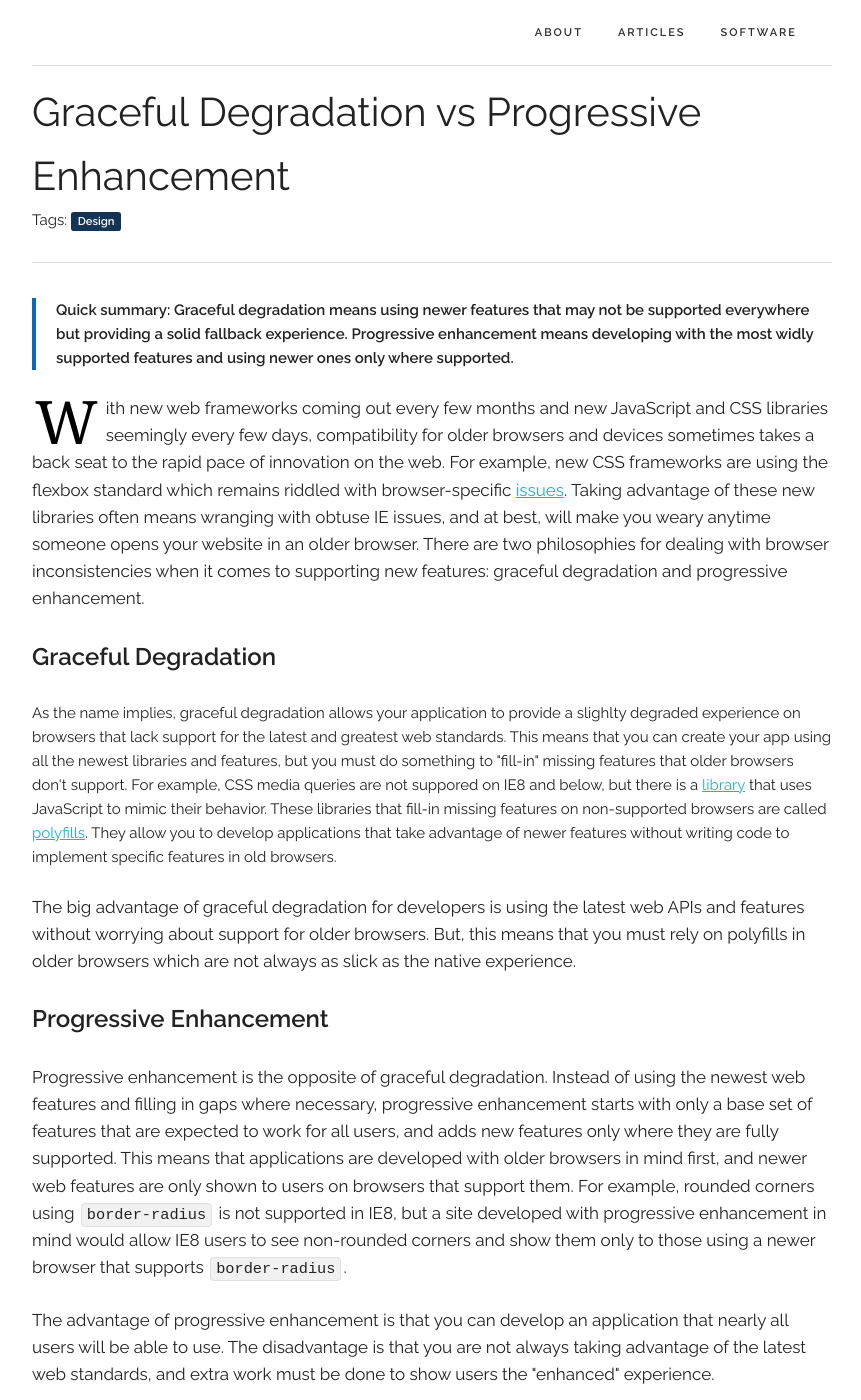
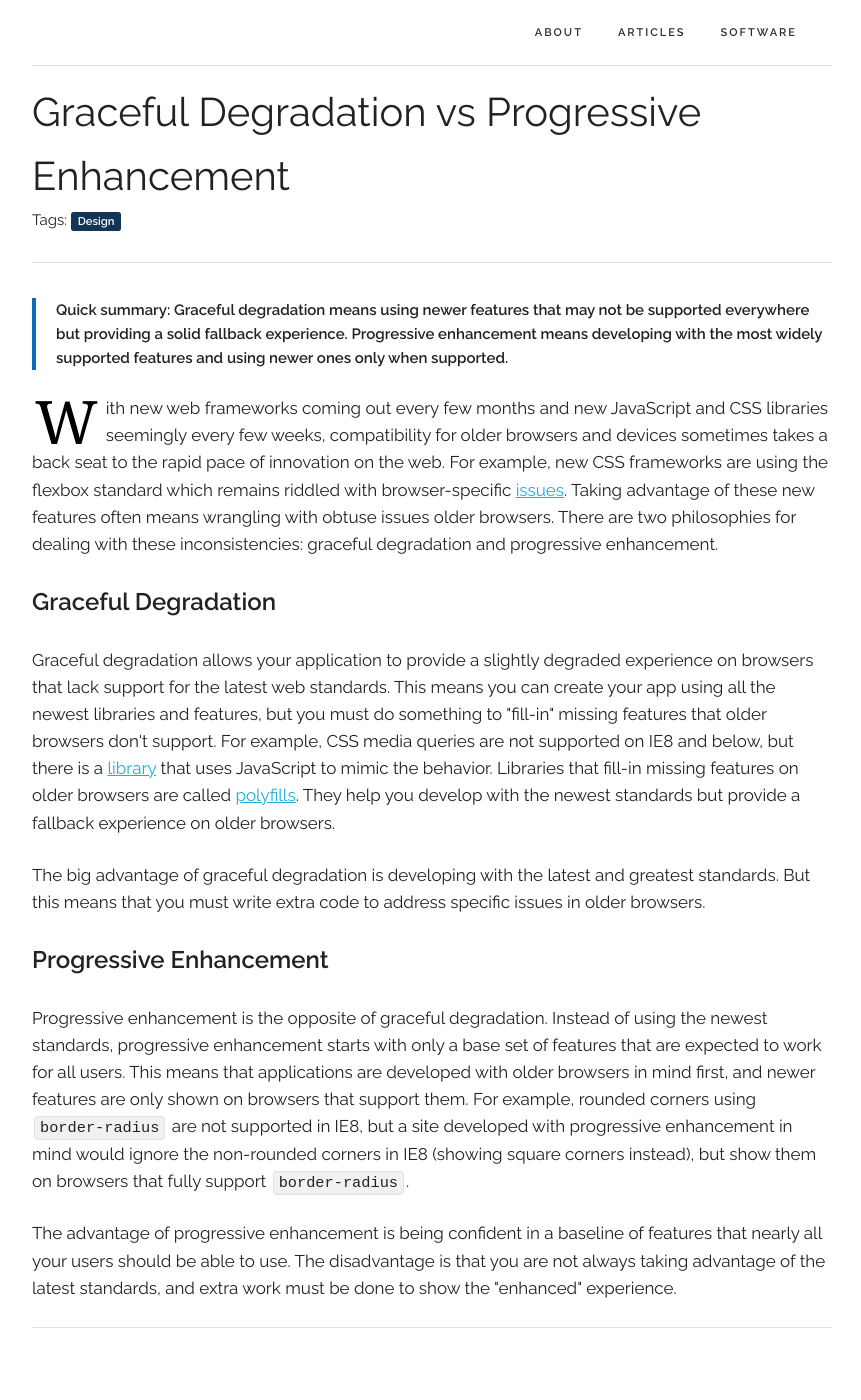
Before and after one commit to joegalley/joegalley.github.io, a Jekyll site: the page built from articles/gradeful-degradation-vs-progressive-enhancement.html, in a window 1280 px wide and 1400 px high. Shown: the whole window, without its empty margins (208-1069 px from the left). Built offline with Jekyll 4.4.1, drawn with Linux system fonts in a browser that asks for light colours; nearby versions of some CDN libraries.

Commit message:
fix typos

```diff
--- a/articles/gradeful-degradation-vs-progressive-enhancement.html
+++ b/articles/gradeful-degradation-vs-progressive-enhancement.html
@@ -13,29 +13,29 @@
 	<hr>
 
 	<p class="quick-summary">
-		Quick summary: Graceful degradation means using newer features that may not be supported everywhere but providing a solid fallback experience. Progressive
-		enhancement means developing with the most widly supported features and using newer ones only where supported.
+		Quick summary: Graceful degradation means using newer features that may not be supported everywhere but providing a solid fallback experience. Progressive enhancement means developing with the most widely supported features and using newer ones only when supported.
 	</p>
 
 	<p class="content-paragraph">
-		<span class="drop-caps">W</span>ith new web frameworks coming out every few months and new JavaScript and CSS libraries seemingly every few days, compatibility for older browsers and devices sometimes takes a back seat to the rapid pace of innovation on the web. For example, new CSS frameworks are using the flexbox standard which remains riddled with browser-specific <a href="https://github.com/philipwalton/flexbugs">issues</a>. Taking advantage of these new libraries often means wranging with obtuse IE issues, and at best, will make you weary anytime someone opens your website in an older browser. There are two philosophies for dealing with browser inconsistencies when it comes to supporting new features: graceful degradation and progressive enhancement.
+		<span class="drop-caps">W</span>ith new web frameworks coming out every few months and new JavaScript and CSS libraries seemingly every few weeks, compatibility for older browsers and devices sometimes takes a back seat to the rapid pace of innovation on the web. For example, new CSS frameworks are using the flexbox standard which remains riddled with browser-specific <a href="https://github.com/philipwalton/flexbugs">issues</a>. Taking advantage of these new features often means wrangling with obtuse issues older browsers. There are two philosophies for dealing with these inconsistencies: graceful degradation and progressive enhancement.
 	</p>
 
 	<p class="content-paragraph-title">Graceful Degradation</p>
-	<p>
-		As the name implies, graceful degradation allows your application to provide a slighlty degraded experience on browsers that lack support for the latest and greatest web standards. This means that you can create your app using all the newest libraries and features, but you must do something to "fill-in" missing features that older browsers don't support. For example, CSS media queries are not suppored on IE8 and below, but there is a <a href="https://github.com/scottjehl/Respond">library</a> that uses JavaScript to mimic their behavior. These libraries that fill-in missing features on non-supported browsers are called <a href="https://developer.mozilla.org/en-US/docs/Glossary/Polyfill">polyfills</a>. They allow you to develop applications that take advantage of newer features without writing code to implement specific features in old browsers.
+	<p class="content-paragraph">
+		Graceful degradation allows your application to provide a slightly degraded experience on browsers that lack support for the latest web standards. This means you can create your app using all the newest libraries and features, but you must do something to "fill-in" missing features that older browsers don't support. For example, CSS media queries are not supported on IE8 and below, but there is a <a href="https://github.com/scottjehl/Respond">library</a> that uses JavaScript to mimic the behavior. Libraries that fill-in missing features on older browsers are called <a href="https://developer.mozilla.org/en-US/docs/Glossary/Polyfill">polyfills</a>. They help you develop with the newest standards but provide a fallback experience on older browsers.
 	</p>
 
 	<p class="content-paragraph">
-		The big advantage of graceful degradation for developers is using the latest web APIs and features without worrying about support for older browsers. But, this means that you must rely on polyfills in older browsers which are not always as slick as the native experience.
+		The big advantage of graceful degradation is developing with the latest and greatest standards. But this means that you must write
+		extra code to address specific issues in older browsers.
 	</p>
 
 	<p class="content-paragraph-title">Progressive Enhancement</p>
 	<p class="content-paragraph">
-		Progressive enhancement is the opposite of graceful degradation. Instead of using the newest web features and filling in gaps where necessary, progressive enhancement starts with only a base set of features that are expected to work for all users, and adds new features only where they are fully supported. This means that applications are developed with older browsers in mind first, and newer web features are only shown to users on browsers that support them. For example, rounded corners using <code>border-radius</code> is not supported in IE8, but a site developed with progressive enhancement in mind would allow IE8 users to see non-rounded corners and show them only to those using a newer browser that supports <code>border-radius</code>.
+		Progressive enhancement is the opposite of graceful degradation. Instead of using the newest standards, progressive enhancement starts with only a base set of features that are expected to work for all users. This means that applications are developed with older browsers in mind first, and newer features are only shown on browsers that support them. For example, rounded corners using <code>border-radius</code> are not supported in IE8, but a site developed with progressive enhancement in mind would ignore the non-rounded corners in IE8 (showing square corners instead), but show them on browsers that fully support <code>border-radius</code>.
 	</p>
 
 	<p class="content-paragraph">
-		The advantage of progressive enhancement is that you can develop an application that nearly all users will be able to use. The disadvantage is that you are not always taking advantage of the latest web standards, and extra work must be done to show users the "enhanced" experience.
+		The advantage of progressive enhancement is being confident in a baseline of features that nearly all your users should be able to use. The disadvantage is that you are not always taking advantage of the latest standards, and extra work must be done to show the "enhanced" experience.
 	</p>
 </div>
```
